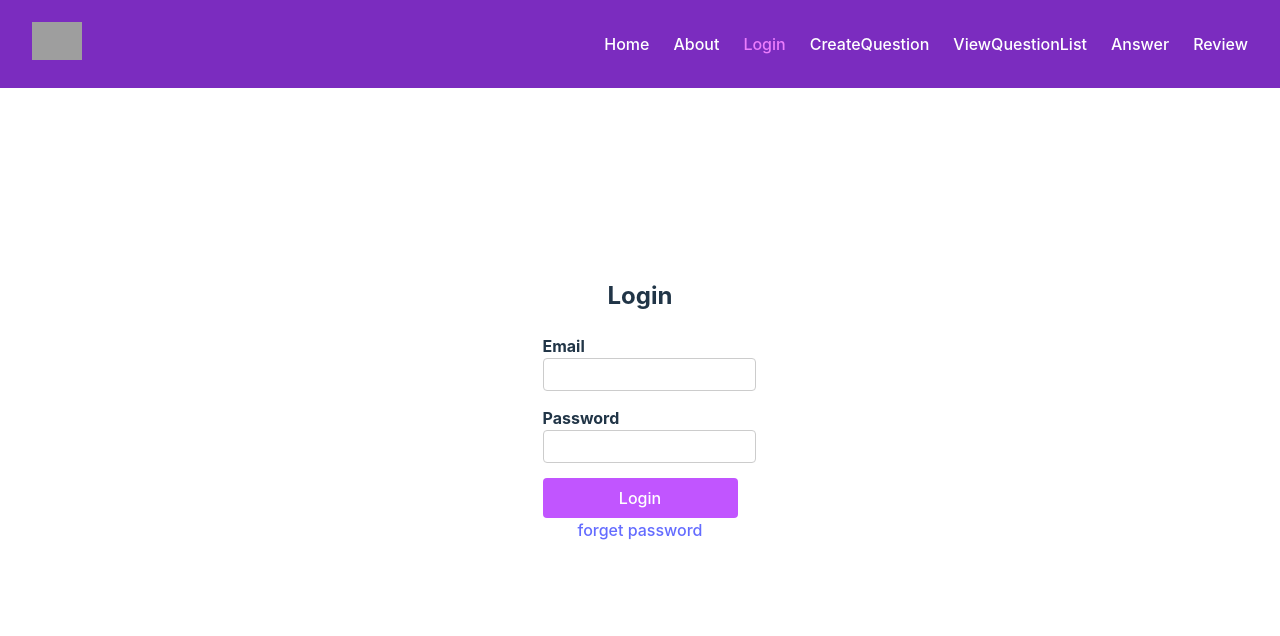
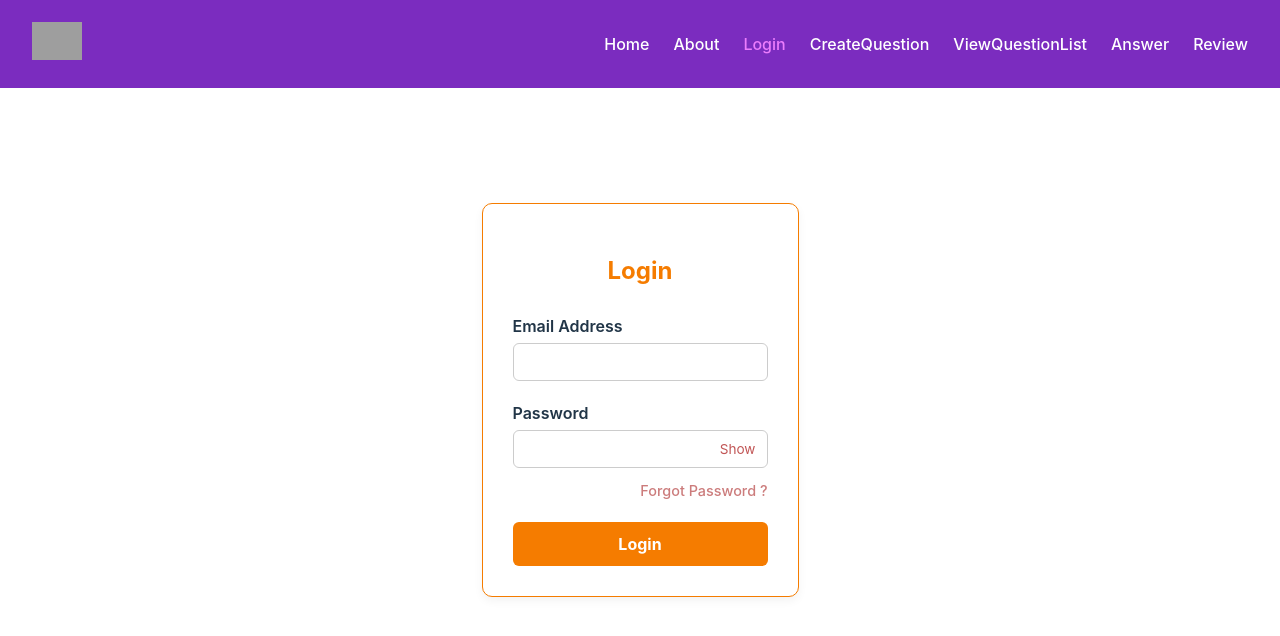
Before and after one commit to t1ww/SE65-Senior-project, a Vue app in the folder frontend/SE65-SENIOR-PROJECT/: page /login in a window 1280 px wide. Shown: the top 636 px of the page. Built offline with nearby package versions, Linux system fonts and the light colour scheme; grey boxes are pictures that could not be loaded.

Commit message:
updated login page

```diff
--- a/frontend/SE65-SENIOR-PROJECT/src/pages/CreateQuestion.vue
+++ b/frontend/SE65-SENIOR-PROJECT/src/pages/CreateQuestion.vue
@@ -5,8 +5,6 @@ import { ref } from 'vue';
 const name = ref('');
 const description = ref('');
 const hint = ref('');
-const startingCode = ref('');
-const correctCode = ref('');
 const estimatedRuntime = ref('');
 const timeComplexity = ref('');
 
--- a/frontend/SE65-SENIOR-PROJECT/src/pages/Login.vue
+++ b/frontend/SE65-SENIOR-PROJECT/src/pages/Login.vue
@@ -5,6 +5,7 @@ import { useRouter } from 'vue-router'
 
 const email = ref('')
 const password = ref('')
+const showPassword = ref(false)
 const loading = ref(false)
 const error = ref('')
 
@@ -13,25 +14,18 @@ const router = useRouter()
 const handleLogin = async () => {
   error.value = ''
   loading.value = true
-  console.log("Logging in..")
-
   try {
     const { data } = await axios.post('/users/login', {
       email: email.value,
       password: password.value
     })
-    console.log(data)
-    // Saving user's data
     localStorage.setItem('user_token', data.token)
     localStorage.setItem('user_id', data.id)
     localStorage.setItem('user_name', data.name)
     localStorage.setItem('user_email', data.email)
     localStorage.setItem('user_role', data.role)
-    // push to home page
-    console.log('Logged in successfully!')
     router.push({ path: "/" })
   } catch (err: any) {
-    console.error(err)
     error.value = err.response?.data?.error || 'Login failed. Please try again.'
   } finally {
     loading.value = false
@@ -40,70 +34,127 @@ const handleLogin = async () => {
 </script>
 
 <template>
-  <div class="login-container">
+  <div class="login-box">
     <h2>Login</h2>
     <form @submit.prevent="handleLogin">
       <div class="input-group">
-        <label for="email">Email</label>
-        <input type="email" id="email" v-model="email" required />
+        <label>Email Address</label>
+        <input type="email" v-model="email" required />
       </div>
+
       <div class="input-group">
-        <label for="password">Password</label>
-        <input type="password" id="password" v-model="password" required />
+        <label>Password</label>
+        <div class="password-wrapper">
+          <input :type="showPassword ? 'text' : 'password'" v-model="password" required />
+          <span class="toggle" @click="showPassword = !showPassword">
+            {{ showPassword ? 'Hide' : 'Show' }}
+          </span>
+        </div>
       </div>
-      <button type="submit" :disabled="loading">{{ loading ? "Logging in..." : "Login" }}</button>
-      <br>
-      <div class="forget">
-        <a href="https://translate.google.co.th/?sl=en&tl=th&op=translate">forget password</a>
+
+      <div class="forgot-password">
+        <a href="#">Forgot Password ?</a>
       </div>
+
+      <button type="submit" :disabled="loading">
+        {{ loading ? 'Logging in...' : 'Login' }}
+      </button>
+
       <p v-if="error" class="error">{{ error }}</p>
-
     </form>
   </div>
 </template>
 
 <style scoped>
-.login-container {
+.login-box {
   max-width: 400px;
-  margin: auto;
-  padding: 50px;
+  margin: 100px auto;
+  padding: 30px;
+  border: 1px solid #f57c00;
+  border-radius: 10px;
+  box-shadow: 0 4px 10px rgba(0, 0, 0, 0.05);
   text-align: center;
+  background-color: white;
+}
+
+h2 {
+  color: #f57c00;
+  margin-bottom: 25px;
+  font-size: 24px;
+  font-weight: bold;
 }
 
 .input-group {
-  margin-bottom: 15px;
+  margin-bottom: 20px;
   text-align: left;
 }
 
 label {
   display: block;
-  font-weight: bold;
+  margin-bottom: 5px;
+  font-weight: 600;
 }
 
 input {
   width: 100%;
-  padding: 8px;
+  padding: 10px 12px;
   border: 1px solid #ccc;
-  border-radius: 4px;
+  border-radius: 6px;
+  font-size: 14px;
+  box-sizing: border-box;
+}
+
+.password-wrapper {
+  position: relative;
+}
+
+.password-wrapper input {
+  padding-right: 60px;
+}
+
+.toggle {
+  position: absolute;
+  right: 12px;
+  top: 50%;
+  transform: translateY(-50%);
+  color: #c15555;
+  font-size: 0.85em;
+  cursor: pointer;
+  user-select: none;
+}
+
+.forgot-password {
+  text-align: right;
+  margin-top: -10px;
+  margin-bottom: 20px;
+}
+
+.forgot-password a {
+  font-size: 0.9em;
+  color: #cc7c7c;
+  text-decoration: none;
 }
 
 button {
   width: 100%;
-  padding: 10px;
-  background-color: #c155ff;
+  padding: 12px;
+  background-color: #f57c00;
   color: white;
   border: none;
-  border-radius: 4px;
+  border-radius: 6px;
+  font-weight: bold;
+  font-size: 16px;
   cursor: pointer;
 }
 
 button:disabled {
-  background-color: #aaa;
+  background-color: #ccc;
   cursor: not-allowed;
 }
 
 .error {
   color: red;
-  margin-top: 10px;
+  margin-top: 15px;
 }
+
 </style>
--- a/frontend/SE65-SENIOR-PROJECT/src/pages/TestCase.vue
+++ b/frontend/SE65-SENIOR-PROJECT/src/pages/TestCase.vue
@@ -1,5 +1,7 @@
 <script setup lang="ts">
 import { ref, computed, onMounted, watch } from "vue";
+
+const correctCode = ref('');
 
 const loadTestCases = () => {
   const storedTestCases = localStorage.getItem("testCases");
@@ -94,13 +96,9 @@ onMounted(() => {
       <router-link to="/create-question">⬅ Back</router-link>
     </div>
 
-    <div class="input-group">
-        <label for="correctCode">Correct Answer Code:</label>
-        <textarea v-model="correctCode" required />
-    </div>
-
     <h3>Test Cases:</h3>
 
+    <!-- test cases -->
     <div class="test-case-list">
       <div v-for="(testCase, index) in paginatedTestCases" :key="index" class="test-case-item">
         <div class="test-case-header">
@@ -114,6 +112,10 @@ onMounted(() => {
         <div class="input-group">
           <label>Output:</label>
           <input v-model="testCase.output" placeholder="Enter expected output" />
+        </div>
+        <div class="input-group">
+          <label for="correctCode">Correct Answer Code:</label>
+          <textarea v-model="correctCode" required />
         </div>
       </div>
     </div>
@@ -246,7 +248,6 @@ button:disabled {
 
 textarea {
     width: 100%;
-
     resize: none;  /* Prevent resizing */
 }
 </style>
```
